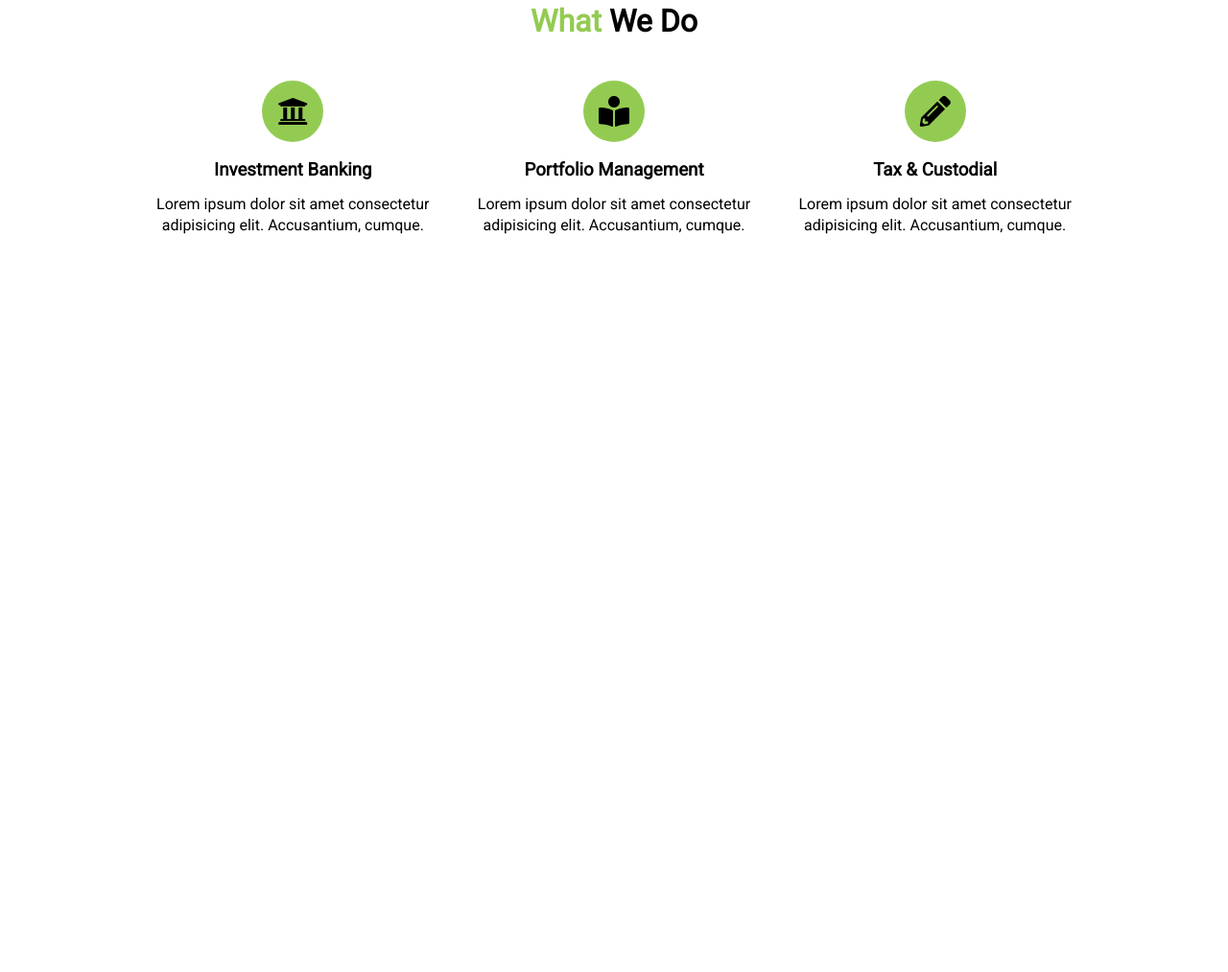
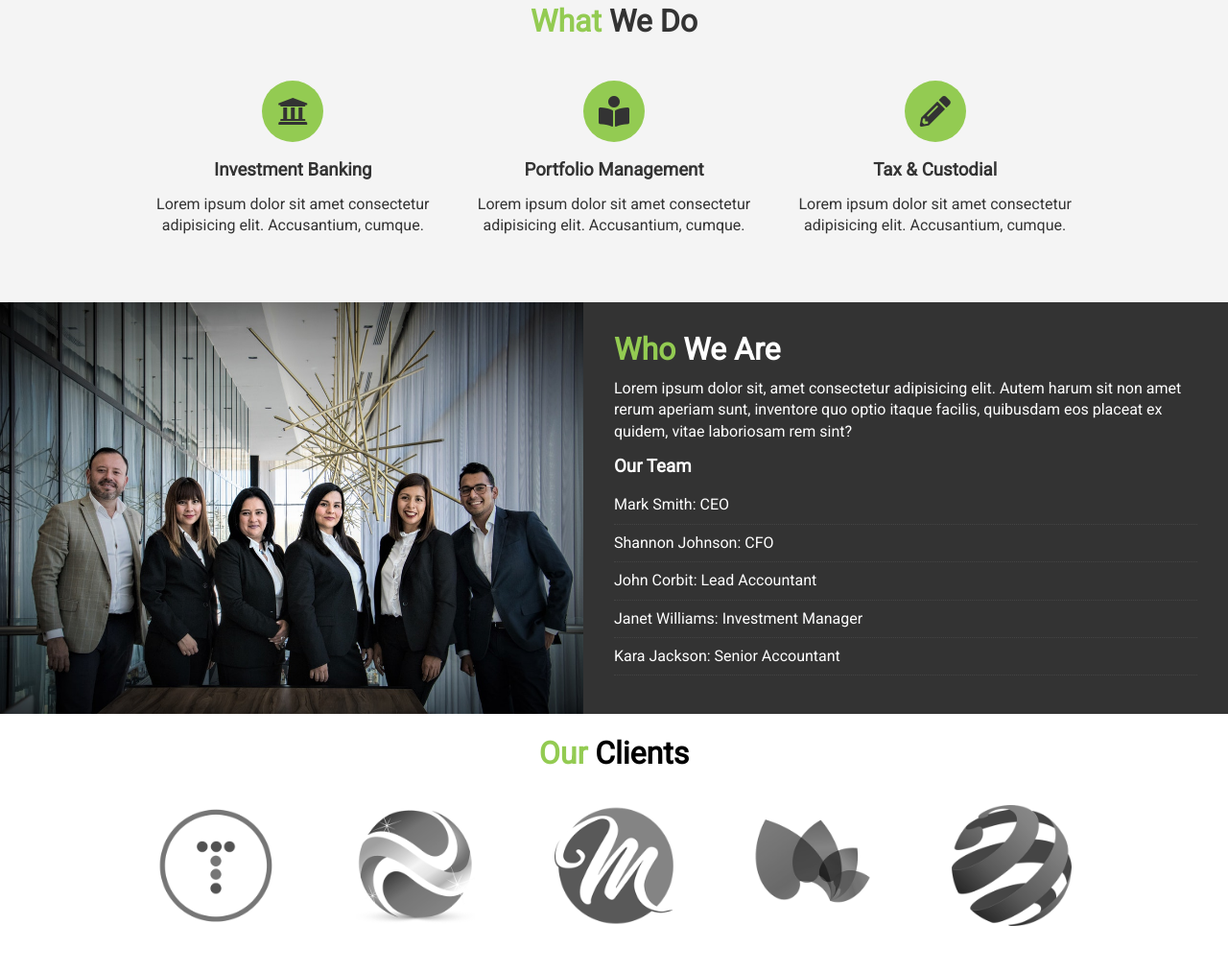
Before and after one commit to ymdarake/udemy-modern_html_css, a plain HTML site: page edge-ledger/index.html in a window 1280 px wide. Shown: the part 885-1898 px from the top of the page at 96% size. Before the commit the page ends 1200 px from the top, so only its background shows below. Drawn offline with Linux system fonts and the light colour scheme.

Commit message:
[54]:Flex Boxes/Images:  Who We Are Section & Clients Section

```diff
--- a/edge-ledger/css/style.css
+++ b/edge-ledger/css/style.css
@@ -35,6 +35,16 @@ p {
   color: #93cb52;
 }
 
+.bg-light {
+  background: #f4f4f4;
+  color: #333;
+}
+
+.bg-dark {
+  background: #333;
+  color: #fff;
+}
+
 .l-heading {
   font-size: 4rem;
   margin-bottom: 0.75rem;
@@ -52,6 +62,15 @@ p {
   margin-bottom: 2rem;
 }
 
+.p-1 {
+  padding: 1.5rem;
+}
+.p-2 {
+  padding: 2rem;
+}
+.p-3 {
+  padding: 3rem;
+}
 .py-1 {
   padding: 1.5rem 0;
 }
@@ -77,6 +96,16 @@ p {
 .btn-dark {
   background: #333;
   color: #fff;
+}
+
+.list {
+  margin: 0.5rem 0;
+  list-style: none;
+}
+
+.list li {
+  padding: 0.5rem 0;
+  border-bottom: #444 dotted 1px;
 }
 
 /* Navbar */
@@ -150,3 +179,27 @@ p {
   border-radius: 50%;
   margin-bottom: 1rem;
 }
+
+/* Section: Who We Are */
+#who {
+  display: flex;
+}
+
+#who div {
+  flex: 1;
+}
+
+#who .who-img {
+  background: url('../img/people.jpg') no-repeat center center/cover;
+}
+
+/* Section: Clients */
+#clients .items {
+  display: flex;
+}
+
+#clients .items img {
+  display: block;
+  margin: auto;
+  width: 60%;
+}
--- a/edge-ledger/index.html
+++ b/edge-ledger/index.html
@@ -69,5 +69,38 @@
 					</div>
 				</div>
 			</section>
+
+			<!-- Section: Who We Are -->
+			<section id="who">
+				<div class="who-img"></div>
+				<div class="who-text bg-dark p-2">
+					<h2 class="m-heading"><span class="text-primary">Who</span> We Are</h2>
+					<p>Lorem ipsum dolor sit, amet consectetur adipisicing elit. Autem harum sit non amet rerum aperiam sunt, inventore quo optio itaque facilis, quibusdam eos placeat ex quidem, vitae laboriosam rem sint?</p>
+					<h3>Our Team</h3>
+					<ul class="list">
+						<li>Mark Smith: CEO</li>
+						<li>Shannon Johnson: CFO</li>
+						<li>John Corbit: Lead Accountant</li>
+						<li>Janet Williams: Investment Manager</li>
+						<li>Kara Jackson: Senior Accountant</li>
+					</ul>
+				</div>
+			</section>
+
+			<!-- Section: Clients -->
+			<section id="clients" class="py-1">
+				<div class="container">
+					<h2 class="m-heading text-center">
+						<span class="text-primary">Our</span> Clients
+					</h2>
+					<div class="items py-1">
+						<div><img src="./img/logos/logo1.png" alt="Client"></div>
+						<div><img src="./img/logos/logo2.png" alt="Client"></div>
+						<div><img src="./img/logos/logo3.png" alt="Client"></div>
+						<div><img src="./img/logos/logo4.png" alt="Client"></div>
+						<div><img src="./img/logos/logo5.png" alt="Client"></div>
+					</div>
+				</div>
+			</section>
 		</body>
 </html>
```
